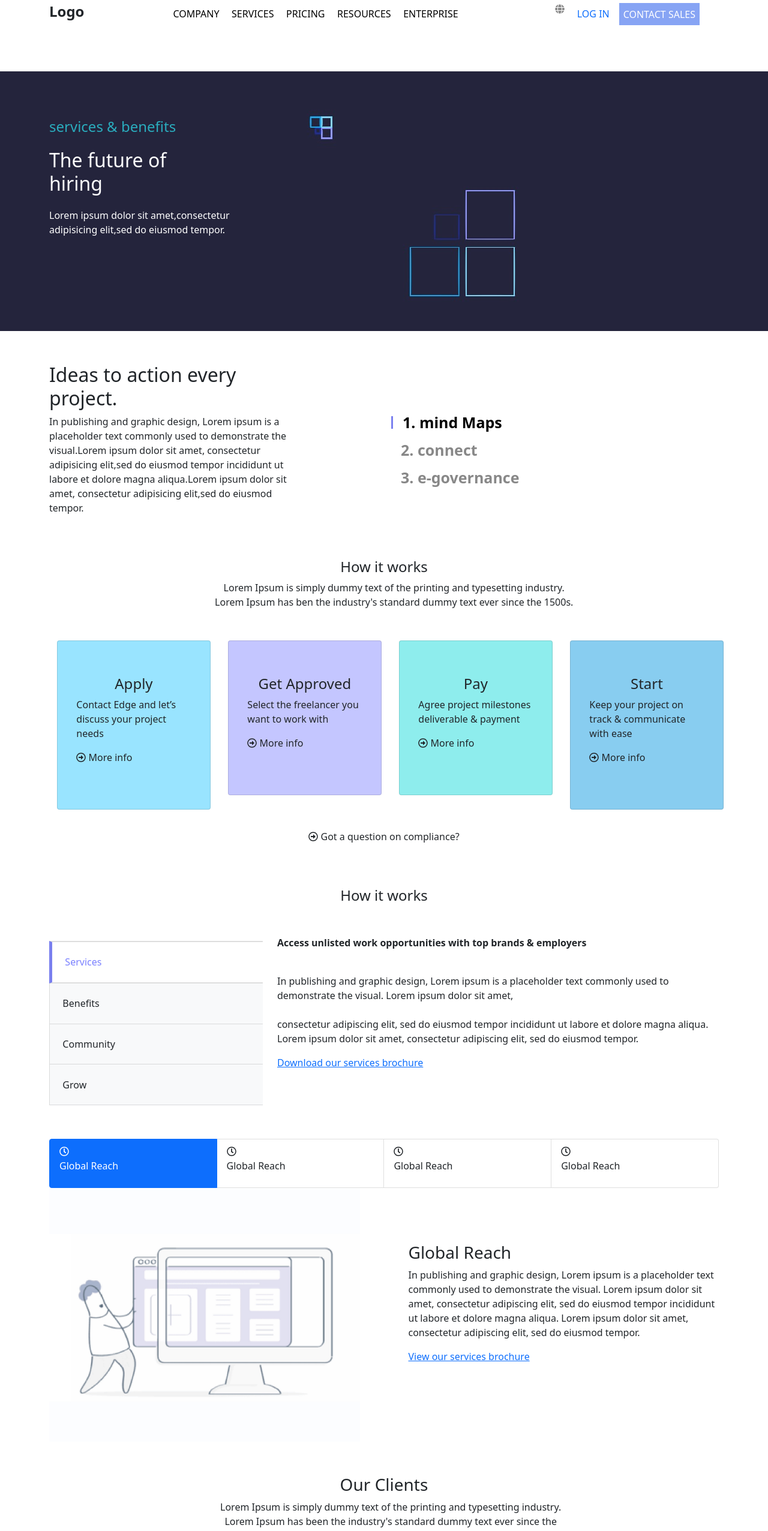
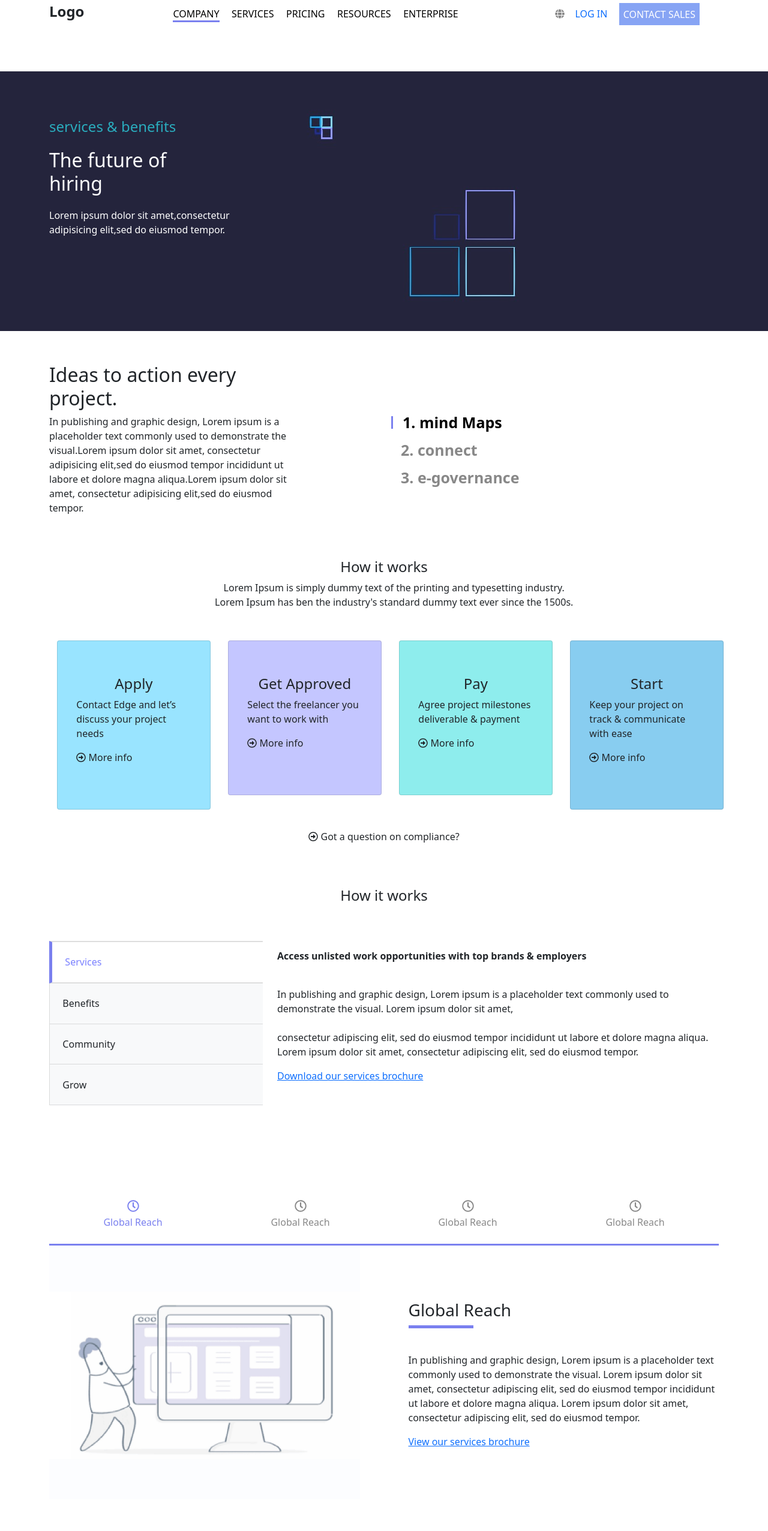
Before and after one commit to IsratNourin/My-work, a plain HTML site: page index.html in a window 1280 px wide. Shown: the top 2553 px of the page at 60% size. Drawn offline with nearby package versions, Linux system fonts and the light colour scheme.

Commit message:
finished desktop version

```diff
--- a/index.css
+++ b/index.css
@@ -2,6 +2,10 @@
   text-decoration: none;
   color: black;
   margin-left: 3%;
+}
+
+.nav-active {
+  border-bottom: 3px solid #7a80ef;
 }
 
 .navigation {
@@ -11,14 +15,14 @@
 .language {
   position: relative;
   left: 50%;
-  top: 7%;
+  top: 25%;
   color: #888;
 }
 
 .login {
   text-decoration: none;
   position: relative;
-  left: 60%;
+  left: 58%;
   top: 25%;
 }
 
@@ -89,9 +93,12 @@
 }
 
 .workingprocedure {
-  margin-top: 6%;
+  margin-top: 9%;
 }
 
+.workingprocedure a {
+  margin-top: 3%;
+}
 form input {
   display: block;
   margin-top: 6%;
@@ -174,6 +181,40 @@ form input {
   max-width: 100%;
 }
 
+.global-group-item {
+  border: none;
+  background-color: white;
+  color: #888;
+}
+
+.global-group-item p {
+  text-align: center;
+}
+
+.global-group-item span {
+  display: block;
+  margin-left: 46%;
+  font-size: 20px;
+}
+
+.global-group-item.active {
+  color: #7a80ef;
+  background-color: white;
+}
+
+.global-group {
+  border-radius: 0px;
+  margin-top: 8%;
+  border-bottom: 3px solid #7a80ef;
+}
+
+.blue-box-sm {
+  height: 5px;
+  background-color: #7a80ef;
+  width: 108px;
+  margin-bottom: 8%;
+}
+
 .client-section {
   margin-top: 5%;
   margin-bottom: 5%;
@@ -183,6 +224,15 @@ form input {
   width: 52%;
   margin-left: 25%;
   margin-bottom: 68px;
+}
+
+.contact-page {
+  margin-top: 14%;
+  margin-bottom: 5%;
+}
+
+span.red {
+  color: red;
 }
 
 footer {
--- a/index.html
+++ b/index.html
@@ -20,7 +20,7 @@
             <div class="col-6">
                 <div class="navigation">
 
-                    <a href="#" class="navproperty">COMPANY</a>
+                    <a href="#" class="navproperty nav-active">COMPANY</a>
                     <a href="#" class="navproperty">SERVICES</a>
                     <a href="#" class="navproperty">PRICING</a>
                     <a href="#" class="navproperty">RESOURCES</a>
@@ -32,7 +32,7 @@
             </div>
             <div class="col-2">
                 <a href="#" class="language"><i class="fas fa-globe"></i></a>
-                <a href="#log in" class="login">LOG IN</a>
+                <a href="#login" class="login">LOG IN</a>
             </div>
 
             <div class="col-2">
@@ -125,7 +125,7 @@
         <div class="row">
 
 
-            <div class="col-3">
+            <div class="col-3 ">
                 <div class="card card-1">
                     <h4 class="text-center">Apply</h4>
                     <p>Contact Edge and let’s discuss your project needs</p>
@@ -271,25 +271,25 @@
         <section class="global-reach">
             <div class="row">
                 <div class="col">
-                    <div class="list-group list-group-horizontal" id="global-tab" role="tablist">
-                        <a class="list-group-item list-group-item-action active" id="list-home-list"
+                    <div class="list-group global-group list-group-horizontal" id="global-tab" role="tablist">
+                        <a class="list-group-item global-group-item list-group-item-action active" id="list-home-list"
                             data-bs-toggle="list" href="#list-global-1" role="tab" aria-controls="list-home">
-                            <i class="far fa-clock"></i>
+                            <span class="clock"><i class="far fa-clock"></i></span>
                             <p>Global Reach</p>
                         </a>
-                        <a class="list-group-item list-group-item-action" id="list-profile-list" data-bs-toggle="list"
-                            href="#list-global-2" role="tab" aria-controls="list-profile">
-                            <i class="far fa-clock"></i>
+                        <a class="list-group-item global-group-item list-group-item-action" id="list-profile-list"
+                            data-bs-toggle="list" href="#list-global-2" role="tab" aria-controls="list-profile">
+                            <span class="clock"><i class="far fa-clock"></i></span>
                             <p>Global Reach</p>
                         </a>
-                        <a class="list-group-item list-group-item-action" id="list-messages-list" data-bs-toggle="list"
-                            href="#list-global-3" role="tab" aria-controls="list-messages">
-                            <i class="far fa-clock"></i>
+                        <a class="list-group-item global-group-item list-group-item-action" id="list-messages-list"
+                            data-bs-toggle="list" href="#list-global-3" role="tab" aria-controls="list-messages">
+                            <span class="clock"><i class="far fa-clock"></i></span>
                             <p>Global Reach</p>
                         </a>
-                        <a class="list-group-item list-group-item-action" id="list-settings-list" data-bs-toggle="list"
-                            href="#list-global-4" role="tab" aria-controls="list-settings">
-                            <i class="far fa-clock"></i>
+                        <a class="list-group-item global-group-item list-group-item-action" id="list-settings-list"
+                            data-bs-toggle="list" href="#list-global-4" role="tab" aria-controls="list-settings">
+                            <span class="clock"><i class="far fa-clock"></i></span>
                             <p>Global Reach</p>
                         </a>
                     </div>
@@ -306,6 +306,7 @@
                                 </div>
                                 <div class="col global-section-right global-detail">
                                     <h3>Global Reach</h3>
+                                    <div class="blue-box-sm"></div>
                                     <p>In publishing and graphic design, Lorem ipsum is a placeholder text commonly used
                                         to demonstrate the visual. Lorem ipsum dolor sit amet, consectetur adipiscing
                                         elit, sed do eiusmod tempor incididunt ut labore et dolore magna aliqua. Lorem
@@ -320,13 +321,14 @@
                                 <div class="col global-section-left">
                                     <img src="images/image1.jpg" alt="">
                                 </div>
-                                <div class="col global-section-right">
+                                <div class="col global-section-right  global-detail">
                                     <h3>Global Reach</h3>
+                                    <div class="blue-box-sm"></div>
                                     <p>In publishing and graphic design, Lorem ipsum is a placeholder text commonly used
                                         to demonstrate the visual. Lorem ipsum dolor sit amet, consectetur adipiscing
                                         elit, sed do eiusmod tempor incididunt ut labore et dolore magna aliqua. Lorem
                                         ipsum dolor sit amet, consectetur adipiscing elit, sed do eiusmod tempor.</p>
-                                    <a href="#">View our services brochure</a>
+                                    <a href=" #">View our services brochure</a>
                                 </div>
                             </div>
                         </div>
@@ -336,8 +338,9 @@
                                 <div class="col global-section-left">
                                     <img src="images/image1.jpg" alt="">
                                 </div>
-                                <div class="col global-section-right">
+                                <div class="col global-section-right  global-detail">
                                     <h3>Global Reach</h3>
+                                    <div class="blue-box-sm"></div>
                                     <p>In publishing and graphic design, Lorem ipsum is a placeholder text commonly used
                                         to demonstrate the visual. Lorem ipsum dolor sit amet, consectetur adipiscing
                                         elit, sed do eiusmod tempor incididunt ut labore et dolore magna aliqua. Lorem
@@ -352,8 +355,9 @@
                                 <div class="col global-section-left">
                                     <img src="images/image1.jpg" alt="">
                                 </div>
-                                <div class="col global-section-right">
+                                <div class="col global-section-right  global-detail">
                                     <h3>Global Reach</h3>
+                                    <div class="blue-box-sm"></div>
                                     <p>In publishing and graphic design, Lorem ipsum is a placeholder text commonly used
                                         to demonstrate the visual. Lorem ipsum dolor sit amet, consectetur adipiscing
                                         elit, sed do eiusmod tempor incididunt ut labore et dolore magna aliqua. Lorem
@@ -411,7 +415,7 @@
     </div>
     <div class="blue-box"></div>
     <div class="container">
-        <form>
+        <form class="contact-page">
 
             <div class="row">
 
@@ -419,21 +423,22 @@
                     <p>GOT A QUESTION ON COMPLIANCE?</p>
                     <h2>Let’s Connect!</h2>
 
-                    <input type="text" name="fname" placeholder="Full name">
-                    <input type="text" name="cname" placeholder="Company name">
+                    <input type="text" name="fname" placeholder="Full name*">
+                    <input type="text" name="cname" placeholder="Company name*">
                 </div>
 
                 <div class="col-6">
                     <p>Get in touch with our team who would be happy to
                         help you get started</p>
 
-                    <p style="font-weight: bold;">Book your free strategy session</p>
+                    <p style="font-weight: bold;"><i class="far fa-arrow-alt-circle-right"></i> Book your free strategy
+                        session</p>
 
-                    <input type="email" name="wmail" placeholder="Work email">
-                    <input type="tel" name="contact" placeholder="Phone number">
-                    <input type="text" name="name" placeholder="I am looking to hire">
+                    <input type="email" name="wmail" placeholder="Work email*">
+                    <input type="tel" name="contact" placeholder="Phone number*">
+                    <input type="text" name="name" placeholder="I am looking to hire*">
 
-                    <p class="field">required field</p>
+                    <p class="field"> <span class="red">*</span> required field</p>
 
                     <button class="submit">Submit</button>
 
```
